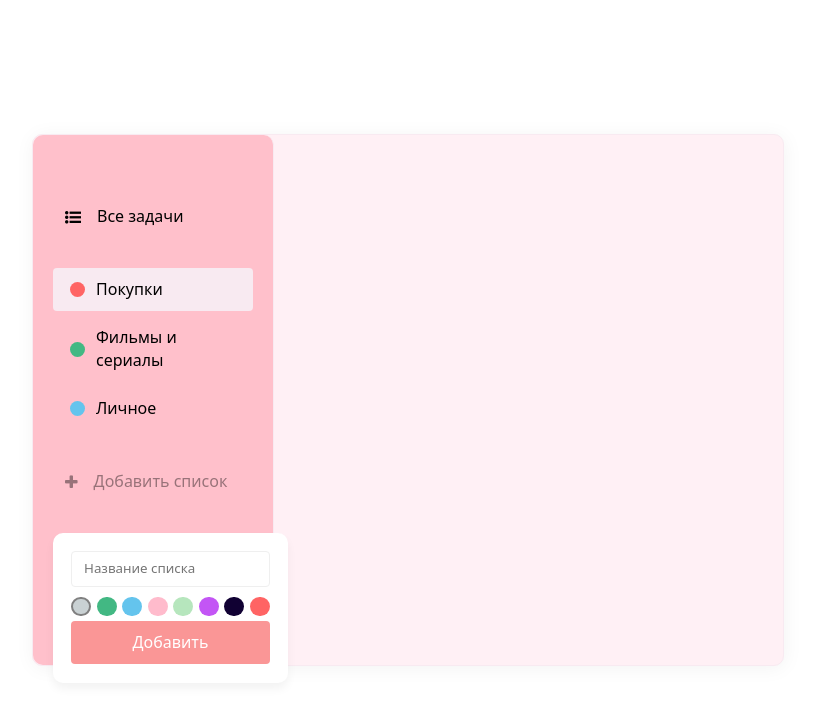
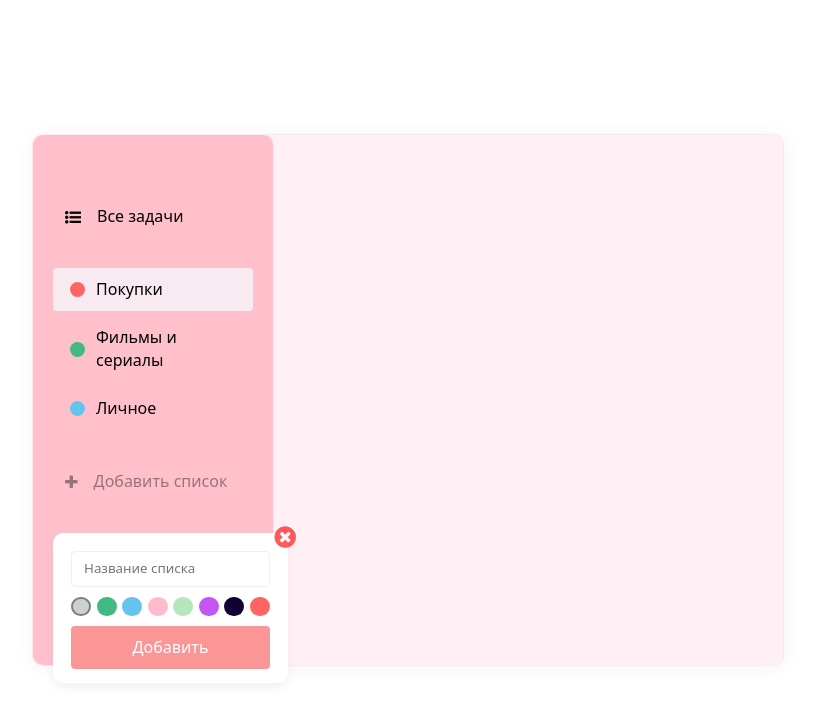
Before and after one commit to hrmvlg/task_list, a React (Create React App) app: page / in a window 1280 px wide. Both pictures are taken after a click on the element "Добавить список". Shown: the top 708 px of the page, without its empty margins (232-1047 px from the left). Built offline with nearby package versions, Linux system fonts and the light colour scheme.

Commit message:
Добавлена иконка кнопки закрытия окна

```diff
--- a/src/App.js
+++ b/src/App.js
@@ -3,7 +3,6 @@ import AddList from "./components/AddList";
 import List from "./components/List/index";
 
 import DB from './asserts/db.json'
-
 
 function App(){
 
--- a/src/components/AddList/AddList.scss
+++ b/src/components/AddList/AddList.scss
@@ -7,9 +7,22 @@
    border-radius: 10px;
    padding: 18px;
    box-sizing: border-box;
+   position: relative;
+
+   .fa-times-circle{
+      position: absolute;
+      color: rgba(255, 0, 0, 0.644);
+      cursor: pointer;
+      font-size: 25px;
+      right: 0;
+      top: 0;
+      margin-top: -8px;
+      margin-right: -8px;
+   }
 
    .button{
       width: 100%;
+      margin-top: 5px;
    }
 
    &-colors{
--- a/src/components/AddList/index.jsx
+++ b/src/components/AddList/index.jsx
@@ -6,13 +6,13 @@ import "./AddList.scss";
 
 const AddList = ({ colors }) => {
 
-   const [visiblePopup, showPopup] = useState(true)
+   const [visiblePopup, showPopup] = useState(false)
    const [selectedColor, selectColor] = useState(colors[0].id)
 
    console.log(selectedColor)
 
    return (
-      <div className="add-list">
+      < div className="add-list" >
          <List
             onClick={() => showPopup(true)}
             items={[
@@ -22,8 +22,10 @@ const AddList = ({ colors }) => {
                   name: 'Добавить список'
                }
             ]} />
-         {visiblePopup &&
+         {
+            visiblePopup &&
             <div className="add-list__popup">
+               <i className=" fa fa-times-circle" />
                <input className="field" type="text" placeholder="Название списка" />
                <div className="add-list__popup-colors">
                   {
```
